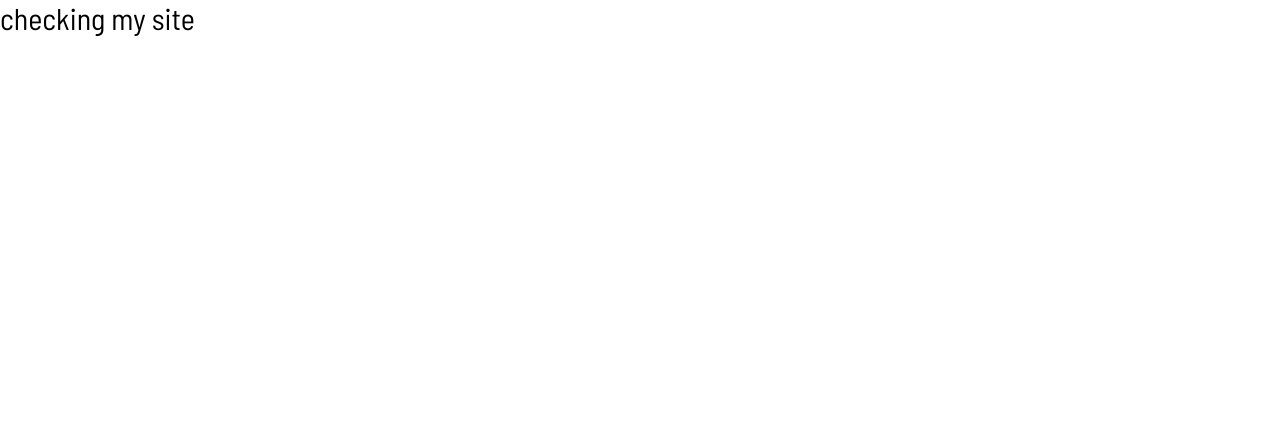
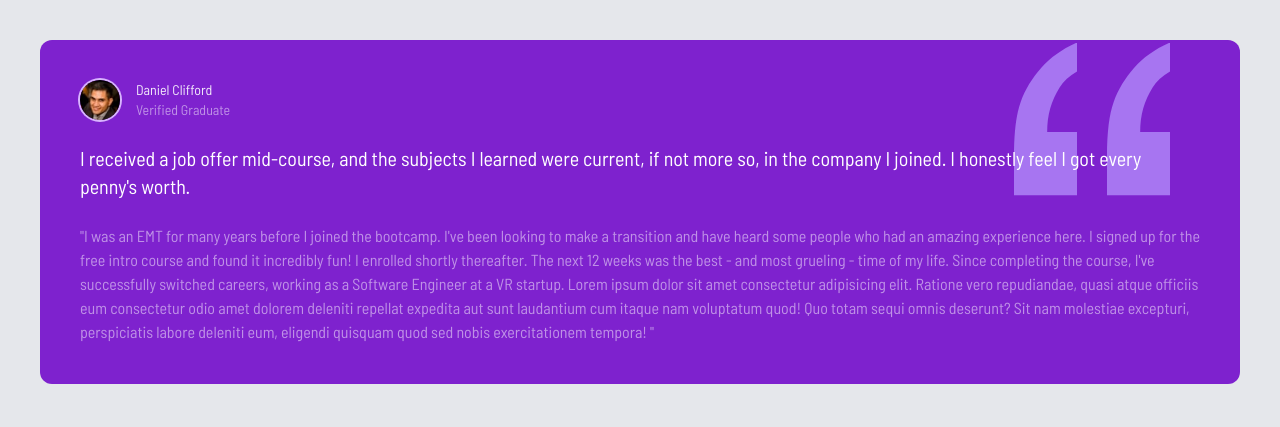
Before and after one commit to Mrst12/tailwind-testimonial-grid-website, a website: page index.html in a window 1280 px wide. Drawn offline with Linux system fonts and the light colour scheme.

Commit message:
add the first box as a startup for our grid to the website

```diff
--- a/index.html
+++ b/index.html
@@ -13,7 +13,58 @@
     <link rel="stylesheet" href="css/style.css" />
     <title>Testimonial Grid</title>
   </head>
-  <body>
-    <h1 class="text-3xl">checking my site</h1>
+  <body class="bg-gray-200">
+    <!-- Global container-->
+    <div class="container mx-auto max-w-7xl p-2 md:p-10">
+      <!-- Grid container -->
+      <div class="text-white">
+        <!-- Box 1 -->
+        <div class="relative p-10 rounded-xl bg-purple-700">
+          <!-- Quotes image -->
+          <img
+            src="images/bg-pattern-quotation.svg"
+            alt=""
+            class="absolute top-3 right-10 scale-125 md:top-7 md:right-24 md:scale-150"
+          />
+
+          <!-- Box header-->
+          <div class="flex z-10 space-x-4">
+            <img
+              src="images/image-daniel.jpg"
+              alt=""
+              class="w-10 h-10 rounded-full ring-2 ring-purple-300"
+            />
+            <div class="text-sm">
+              <h4 class="opacity-90">Daniel Clifford</h4>
+              <p class="opacity-50">Verified Graduate</p>
+            </div>
+          </div>
+
+          <!-- Large text -->
+          <p class="relative z-10 mt-6 text-xl">
+            I received a job offer mid-course, and the subjects I learned were
+            current, if not more so, in the company I joined. I honestly feel I
+            got every penny's worth.
+          </p>
+
+          <!-- Small text -->
+          <p class="mt-6 opacity-50">
+            "I was an EMT for many years before I joined the bootcamp. I've been
+            looking to make a transition and have heard some people who had an
+            amazing experience here. I signed up for the free intro course and
+            found it incredibly fun! I enrolled shortly thereafter. The next 12
+            weeks was the best - and most grueling - time of my life. Since
+            completing the course, I've successfully switched careers, working
+            as a Software Engineer at a VR startup. Lorem ipsum dolor sit amet
+            consectetur adipisicing elit. Ratione vero repudiandae, quasi atque
+            officiis eum consectetur odio amet dolorem deleniti repellat
+            expedita aut sunt laudantium cum itaque nam voluptatum quod! Quo
+            totam sequi omnis deserunt? Sit nam molestiae excepturi,
+            perspiciatis labore deleniti eum, eligendi quisquam quod sed nobis
+            exercitationem tempora! "
+          </p>
+        </div>
+      </div>
+    </div>
   </body>
 </html>
```
Also changed, not shown: css/style.css.
